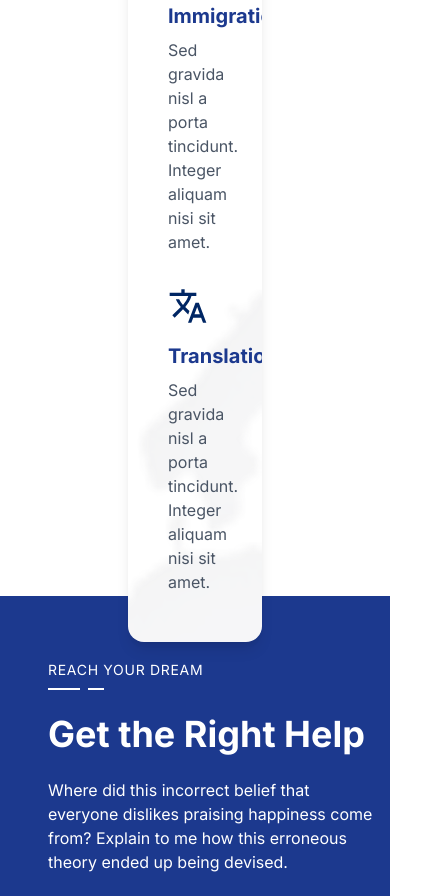
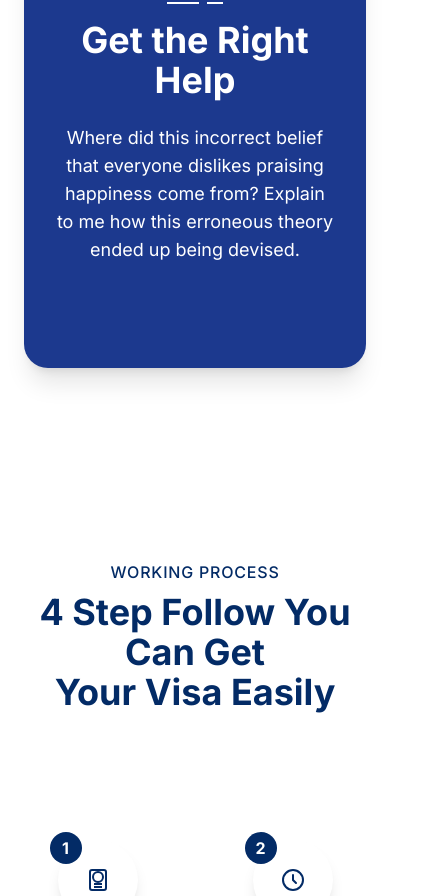
Before and after one commit to muhammadusmanahmedx/Sahil-consultnt-website-Next-js-, a Next.js app: page /home in a window 390 px wide. Shown: the part 5757-6653 px from the top of the page, 422 px wide, since content can reach past the window. Built offline with nearby package versions, Linux system fonts and the light colour scheme.

Commit message:
Updated the responsiveness and margin bug

```diff
--- a/app/(pages)/components/Service.js
+++ b/app/(pages)/components/Service.js
@@ -6,6 +6,8 @@ import FlightIcon from '@mui/icons-material/Flight';
 import ArticleIcon from '@mui/icons-material/Article';
 import ApartmentIcon from '@mui/icons-material/Apartment';
 import TranslateIcon from '@mui/icons-material/Translate';
+
+import StarIcon from '@mui/icons-material/Star';
 
 export default function ServicesAndBanner() {
   // Service items data with MUI icons
@@ -33,37 +35,38 @@ export default function ServicesAndBanner() {
   ];
 
   return (
-    <div className="w-full">
+    <div className="w-full px-6 sm:px-12 lg:px-32">
       {/* Services Section with World Map Background */}
-      <div className="relative mx-32 rounded-2xl bg-white shadow-lg overflow-hidden"
-           style={{
-             position: 'relative',
-             zIndex: 1
-           }}>
-        {/* Alternate background approach */}
+      <div className="relative mx-auto max-w-7xl rounded-3xl bg-white shadow-lg overflow-hidden p-10">
+        {/* World Map Background */}
         <img
           src="/worldmap.png"
           alt=""
-          className="absolute inset-0 w-full h-full object-cover opacity-30"
+          className="absolute inset-0 w-full h-full object-cover opacity-20"
           style={{
-            position: 'absolute',
+            position: "absolute",
             top: 0,
             left: 0,
-            width: '370%',
-            height: '240%',
-            objectFit: 'cover',
-            opacity: 0.05,
-            zIndex: 0
+            objectFit: "cover",
+            zIndex: 0,
           }}
         />
 
-        <div className="container mx-auto  px-4 py-12 relative" style={{ position: 'relative', zIndex: 2 }}>
-          <div className="grid grid-cols-1 ml-6 sm:grid-cols-2 lg:grid-cols-4 gap-8">
+        <div className="relative z-10">
+        <h1 className="text-sm text-center text-blue-900">Trusted Partners</h1>
+    <h1 className="text-sm mt-2 text-center text-blue-900 flex items-center justify-center">
+      <span className="inline-block w-8 mr-2 border-t-1 border-blue-900"></span>
+      <StarIcon style={{ color: '#032b66', fontSize: '16px' }} />
+      <span className="inline-block ml-2 w-8 border-t-1 border-blue-900"></span>
+    </h1>
+    <h2 className="sm:text-2xl md:text-4xl p-4 md:p-8 font-bold text-center text-blue-900 mb-6">
+Our Services
+    </h2>
+          {/* Updated 2x2 Grid for Mobile Screens */}
+          <div className="grid grid-cols-2 sm:grid-cols-2 lg:grid-cols-4 gap-10 text-center">
             {services.map((service, index) => (
-              <div key={index} className="flex flex-col items-start text-start">
-                <div className="text-blue-900 mb-4">
-                  {service.icon}
-                </div>
+              <div key={index} className="flex flex-col items-center text-center">
+                <div className="text-blue-900 mb-4">{service.icon}</div>
                 <h3 className="text-xl font-bold text-blue-900 mb-2">{service.title}</h3>
                 <p className="text-gray-600">{service.description}</p>
               </div>
@@ -72,30 +75,28 @@ export default function ServicesAndBanner() {
         </div>
       </div>
 
-      {/* Blue Banner with Person */}
-      <div className="bg-blue-900 mt-[-46px] w-full">
-        <div className="container mx-auto px-4 py-16 relative">
-          <div className="flex flex-col lg:flex-row">
+      {/* Blue Banner Section */}
+      <div className="bg-blue-900 mt-[-40px] w-full py-20 rounded-3xl shadow-xl">
+        <div className="container mx-auto px-8">
+          <div className="flex flex-col lg:flex-row items-center">
             {/* Text Content */}
-            <div className="lg:w-1/2 ml-8 text-white lg:pr-8 z-10">
-              <div className="mb-6">
-                <h4 className="text-sm uppercase tracking-wider mb-2">REACH YOUR DREAM</h4>
-                <div className="flex items-center mb-4">
-                  <div className="w-8 h-0.5 bg-white"></div>
-                  <div className="w-4 h-0.5 bg-white ml-2"></div>
-                </div>
+            <div className="lg:w-3/5 text-white text-center lg:text-left">
+              <h4 className="text-sm uppercase tracking-wider mb-2">
+                REACH YOUR DREAM
+              </h4>
+              <div className="flex justify-center lg:justify-start items-center mb-4">
+                <div className="w-8 h-0.5 bg-white"></div>
+                <div className="w-4 h-0.5 bg-white ml-2"></div>
               </div>
-              <h2 className="text-4xl lg:text-5xl font-bold mb-6">Get the Right Help</h2>
-              <p className="mb-6">
-                Where did this incorrect belief that everyone dislikes praising happiness come from?
-                Explain to me how this erroneous theory ended up being devised.
+              <h2 className="text-4xl lg:text-5xl font-bold mb-6">
+                Get the Right Help
+              </h2>
+              <p className="mb-6 text-lg">
+                Where did this incorrect belief that everyone dislikes praising
+                happiness come from? Explain to me how this erroneous theory ended
+                up being devised.
               </p>
             </div>
-
-
-
-
-
           </div>
         </div>
       </div>
--- a/app/(pages)/components/Visaslidercomp.js
+++ b/app/(pages)/components/Visaslidercomp.js
@@ -126,7 +126,7 @@ export default function Visaslider() {
   const cardWidth = 100 / cardsPerRow;
 
   return (
-    <div className="container ml-8 mx-auto px-4  py-8 ">
+    <div className="container  mx-auto px-4  py-8 ">
       <h1 className="text-sm text-center text-blue-900">VISA CATEGORIES</h1>
       <h1 className="text-sm mt-2 text-center text-blue-900 flex items-center justify-center">
         <span className="inline-block w-8 mr-2 border-t-1 border-blue-900"></span>
--- a/app/(pages)/components/timeline.js
+++ b/app/(pages)/components/timeline.js
@@ -205,7 +205,8 @@ const VisaProcessComponent = () => {
         </div>
 
         {/* Steps Container */}
-        <div className="grid grid-cols-1 sm:grid-cols-2 md:grid-cols-4 gap-8 relative z-10">
+        <div className="grid grid-cols-2 gap-8 sm:grid-cols-2 md:grid-cols-4 relative z-10">
+
           {steps.map((step, index) => (
             <div
               key={step.number}
--- a/app/(pages)/home/page.js
+++ b/app/(pages)/home/page.js
@@ -36,7 +36,7 @@ export default function Home() {
 
 
   return (
-    <div className='lg:mb-[-12rem]'>
+    <div className='lg:mb-[-12rem] w-fit'>
       <HeroSection />
       <CEOMessageSection/>
       <div className='mt-22'>
@@ -45,28 +45,6 @@ export default function Home() {
       </div>
       <ServicesAndBanner/>
 
-      {/* <div
-  className="container mx-auto  p-4 relative bg-cover bg-center"
-  style={{
-    backgroundImage: "url('/teambg1.jpg')",
-    backgroundSize: 'cover',
-    backgroundPosition: 'center',
-  }}
->
-  <div className="absolute inset-0  bg-white opacity-70"></div>
-  <div className="relative mt-20 z-10">
-    <h1 className="text-sm text-center text-blue-900">Expert Team Members</h1>
-    <h1 className="text-sm mt-2 text-center text-blue-900 flex items-center justify-center">
-      <span className="inline-block w-8 mr-2 border-t-1 border-blue-900"></span>
-      <StarIcon style={{ color: '#032b66', fontSize: '16px' }} />
-      <span className="inline-block ml-2 w-8 border-t-1 border-blue-900"></span>
-    </h1>
-    <h2 className="sm:text-2xl md:text-4xl p-4 md:p-8 font-bold text-center text-blue-900 mb-6">
-      Our Team at Your Service
-    </h2>
-    <ProfileCircle profiles={profilesData} />
-  </div>
-</div> */}
 
 <div className="mt-32">
         <VisaProcessComponent/>
```
